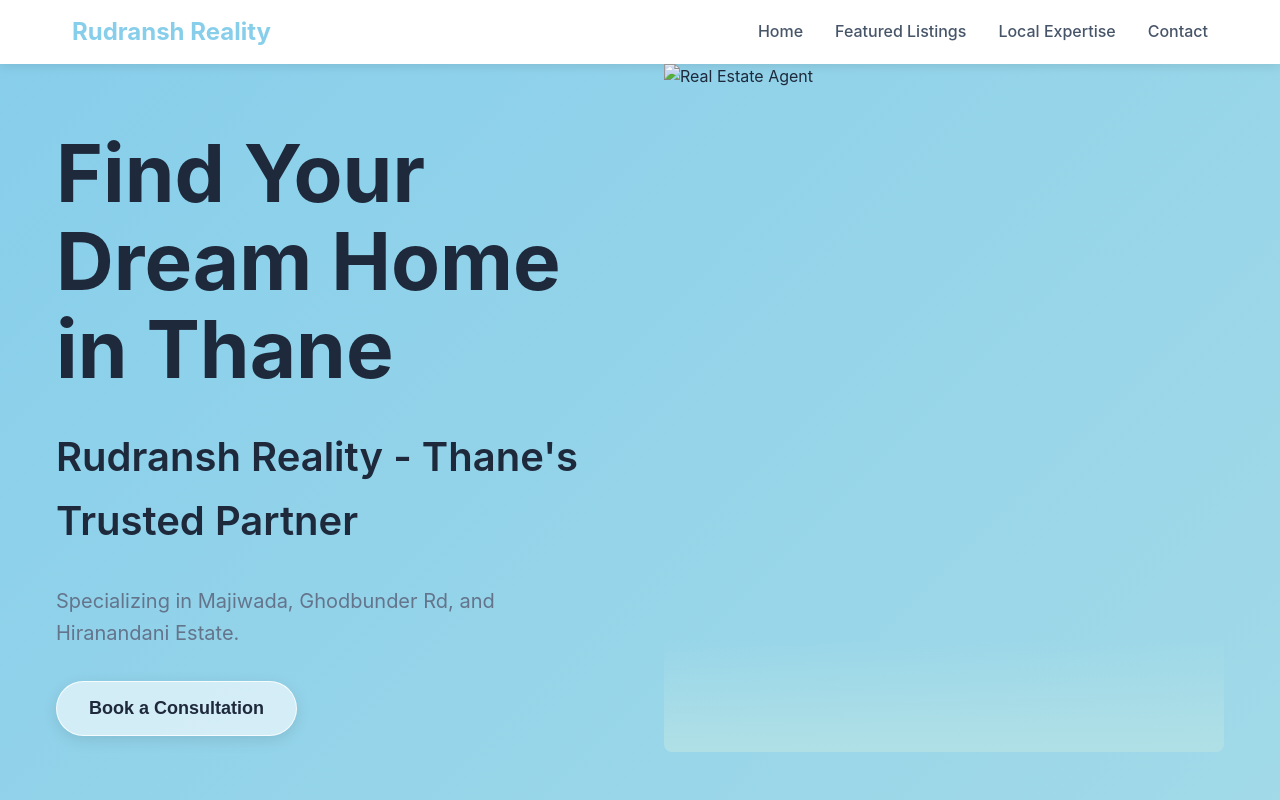
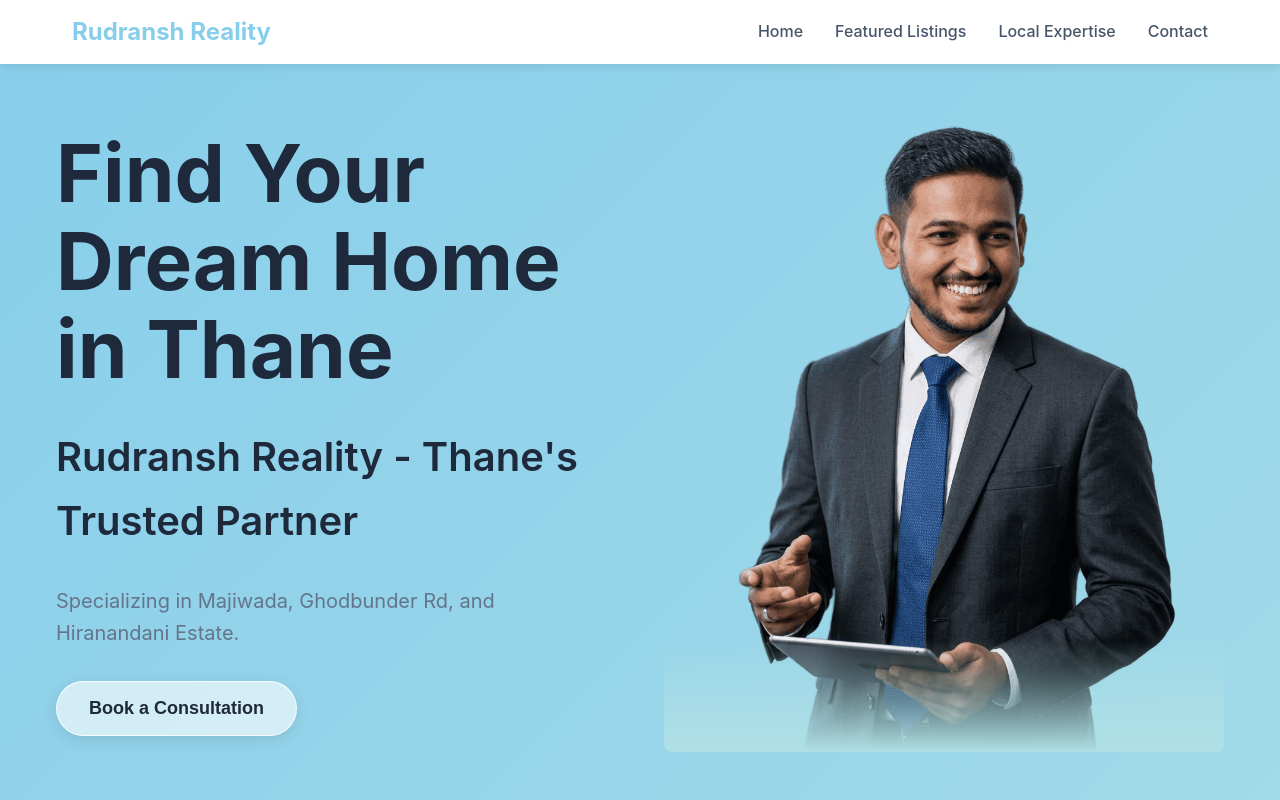
Before and after one commit to mayur-patill/Rahul-patil, a plain HTML site: page index.html in a window 1280 px wide. Shown: the top 800 px of the page. Drawn offline with Linux system fonts and the light colour scheme.

Commit message:
Update index.html

```diff
--- a/index.html
+++ b/index.html
@@ -34,7 +34,7 @@
             </div>
             <!-- Right: Agent Image -->
             <div class="agent-image">
-                <img src="craiyon_233350_image(1).png" alt="Real Estate Agent">
+                <img src="agent.png" alt="Real Estate Agent">
             </div>
         </div>
     </section>
```
